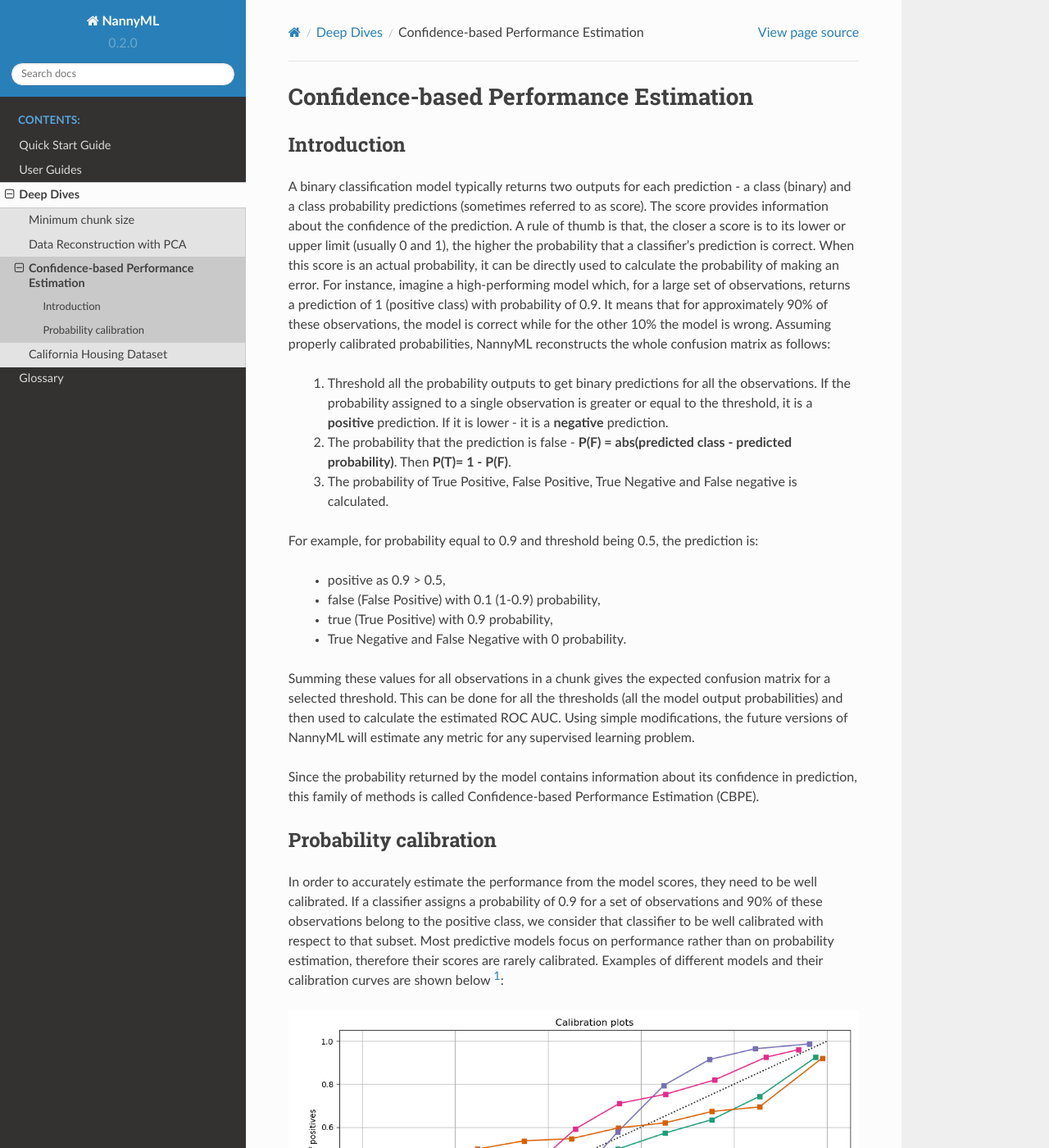
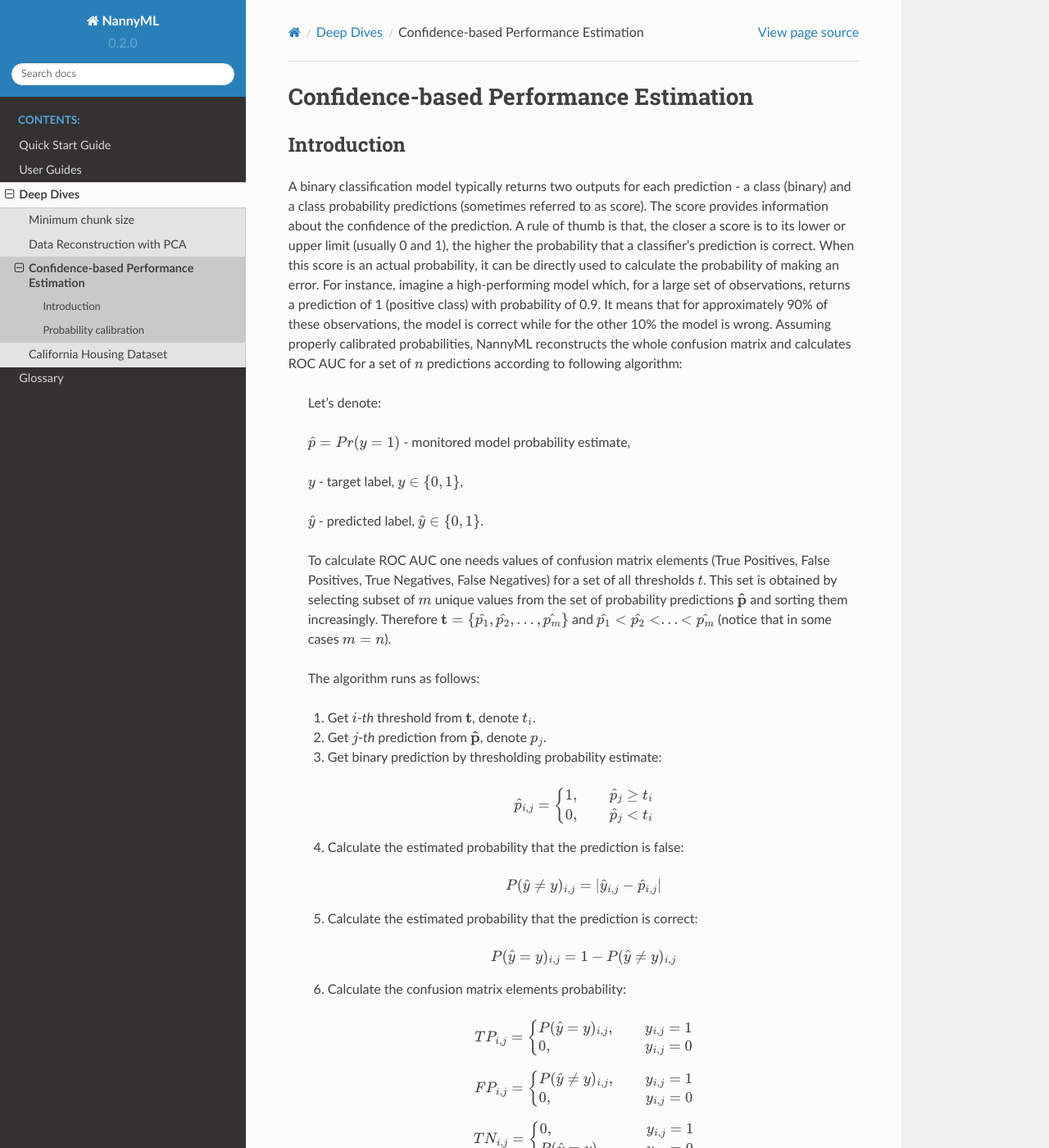
Before and after one commit to NannyML/nannyml, a Sphinx documentation site: the page built from docs/deep_dive/performance_estimation.rst, in a window 1280 px wide and 1400 px high. Shown: the whole window at 82% size. Built offline with Sphinx 7.4.7 and the Read the Docs theme 2.0.0, drawn with Linux system fonts in a browser that asks for light colours; pages that are not in the unit, such as notebooks, are missing from menus; some of the changed text lies outside the part shown.

Commit message:
update algorithm description (#33)

```diff
--- a/docs/deep_dive/performance_estimation.rst
+++ b/docs/deep_dive/performance_estimation.rst
@@ -14,27 +14,85 @@ the probability that a classifier’s prediction is correct. When this score is
 directly used to calculate the probability of making an error. For instance, imagine a high-performing model which,
 for a large set of observations, returns a prediction of 1 (positive class) with probability of 0.9. It means that
 for approximately 90% of these observations, the model is correct while for the other 10% the model is wrong.
-Assuming properly calibrated probabilities, NannyML reconstructs the whole confusion matrix as follows:
+Assuming properly calibrated probabilities, NannyML reconstructs the whole confusion matrix and calculates ROC AUC
+for a set of :math:`n` predictions according to following algorithm:
 
-    1. Threshold all the probability outputs to get binary predictions for all the observations. If the probability
-       assigned to a single observation is greater or equal to the threshold, it is a **positive** prediction. If
-       it is lower - it is a **negative** prediction.
-    2. The probability that the prediction is false - **P(F) = abs(predicted class - predicted probability)**.
-       Then **P(T)= 1 - P(F)**.
-    3. The probability of True Positive, False Positive, True Negative and False negative is calculated.
+    Let’s denote:
 
-For example, for probability equal to 0.9 and threshold being 0.5, the prediction is:
+    :math:`\hat{p} = Pr(y=1)` - monitored model probability estimate,
 
-    - positive as 0.9 > 0.5,
-    - false (False Positive) with 0.1 (1-0.9) probability,
-    - true (True Positive) with 0.9 probability,
-    - True Negative and False Negative with 0 probability.
+    :math:`y` - target label, :math:`y\in{\{0,1\}}`,
 
-Summing these values for all observations in a chunk gives the expected confusion matrix for a selected threshold. This
-can be done for all the thresholds (all the model output probabilities) and then used to calculate the estimated ROC
-AUC. Using simple modifications, the future versions of NannyML will estimate any metric for any supervised learning problem.
+    :math:`\hat{y}` - predicted label, :math:`\hat{y}\in{\{0,1\}}`.
 
-Since the probability returned by the model contains information about its confidence in prediction, this family of methods is called Confidence-based Performance Estimation (CBPE).
+    To calculate ROC AUC one needs values of confusion matrix elements (True Positives, False Positives, True Negatives, False Negatives)
+    for a set of all thresholds :math:`t`. This set is obtained by selecting subset of :math:`m`
+    unique values from the set of probability predictions
+    :math:`\mathbf{\hat{p}}` and sorting them increasingly.
+    Therefore :math:`\mathbf{t}=\{\hat{p_1}, \hat{p_2}, ..., \hat{p_m}\}` and
+    :math:`\hat{p_1} < \hat{p_2} < ... < \hat{p_m}` (notice that in some cases :math:`m=n`).
+
+    The algorithm runs as follows:
+
+    1. Get :math:`i`-*th* threshold from :math:`\mathbf{t}`,  denote :math:`t_i`.
+    2. Get :math:`j`-*th* prediction from :math:`\mathbf{\hat{p}}`, denote :math:`p_j`.
+    3. Get binary prediction by thresholding probability estimate:
+
+    .. math::
+        \hat{p}_{i,j}=\begin{cases}1,\qquad  \hat{p}_j \geq t_i \\ 0,\qquad  \hat{p}_j < t_i \end{cases}
+
+    4. Calculate the estimated probability that the prediction is false:
+
+    .. math::
+        P(\hat{y} \neq y)_{i,j} = |\hat{y}_{i,j} -  \hat{p}_{i,j}|
+
+    5. Calculate the estimated probability that the prediction is correct:
+
+    .. math::
+        P(\hat{y} = y)_{i,j}=1-P(\hat{y} \neq y)_{i,j}
+
+    6. Calculate the confusion matrix elements probability:
+
+    .. math::
+        TP_{i,j}=\begin{cases}P(\hat{y} = y)_{i,j},\qquad  y_{i,j}=1  \\  0,\qquad \qquad \qquad \thinspace  y_{i,j}=0 \end{cases}
+
+    .. math::
+        FP_{i,j}=\begin{cases}P(\hat{y} \neq y)_{i,j},\qquad  y_{i,j}=1  \\  0,\qquad \qquad \qquad \thinspace  y_{i,j}=0
+        \end{cases}
+
+    .. math::
+        TN_{i,j}=\begin{cases} 0,\qquad \qquad \qquad \thinspace  y_{i,j}=1 \\ P(\hat{y} = y)_{i,j},\qquad y_{i,j}=0\end{cases}
+
+    .. math::
+        FN_{i,j}=\begin{cases} 0,\qquad \qquad \qquad \thinspace  y_{i,j}=1 \\ P(\hat{y} \neq y)_{i,j},\qquad y_{i,j}=0\end{cases}
+
+    .. math::
+
+    7. Calculate steps 2-6 for all predictions in :math:`\hat{\mathbf{p}}`
+       (i.e. for all :math:`j` from 1 to :math:`n`) so
+       that confusion matrix elements are calculated for each prediction.
+
+    8. Get estimated confusion matrix elements for the whole set of predictions, e.g. for True Positives:
+
+    .. math::
+        {TP}_i = \sum_{j}^{n} {TP}_{i,j}
+
+    9. Calculate estimated true positive rate and false positive rate:
+
+    .. math::
+        {TPR}_i = \frac{{TP}_i}{{TP}_i + {FN}_i}
+    .. math::
+        {FPR}_i = \frac{{FP}_i}{{FP}_i + {TN}_i}
+
+    10. Repeat steps 1-9 to get :math:`TPR` and :math:`FPR` for all thresholds :math:`\mathbf{t}` (i.e. for
+        :math:`i` from 1 to :math:`m`). As a result, get vectors of decreasing true positive rates and true
+        negative rates, e.g.:
+
+    .. math::
+        \mathbf{TPR} = ({TPR}_1, {TPR}_2, ..., {TPR}_m)
+
+    11. Calculate ROC AUC.
+
 
 Probability calibration
 =======================
```
